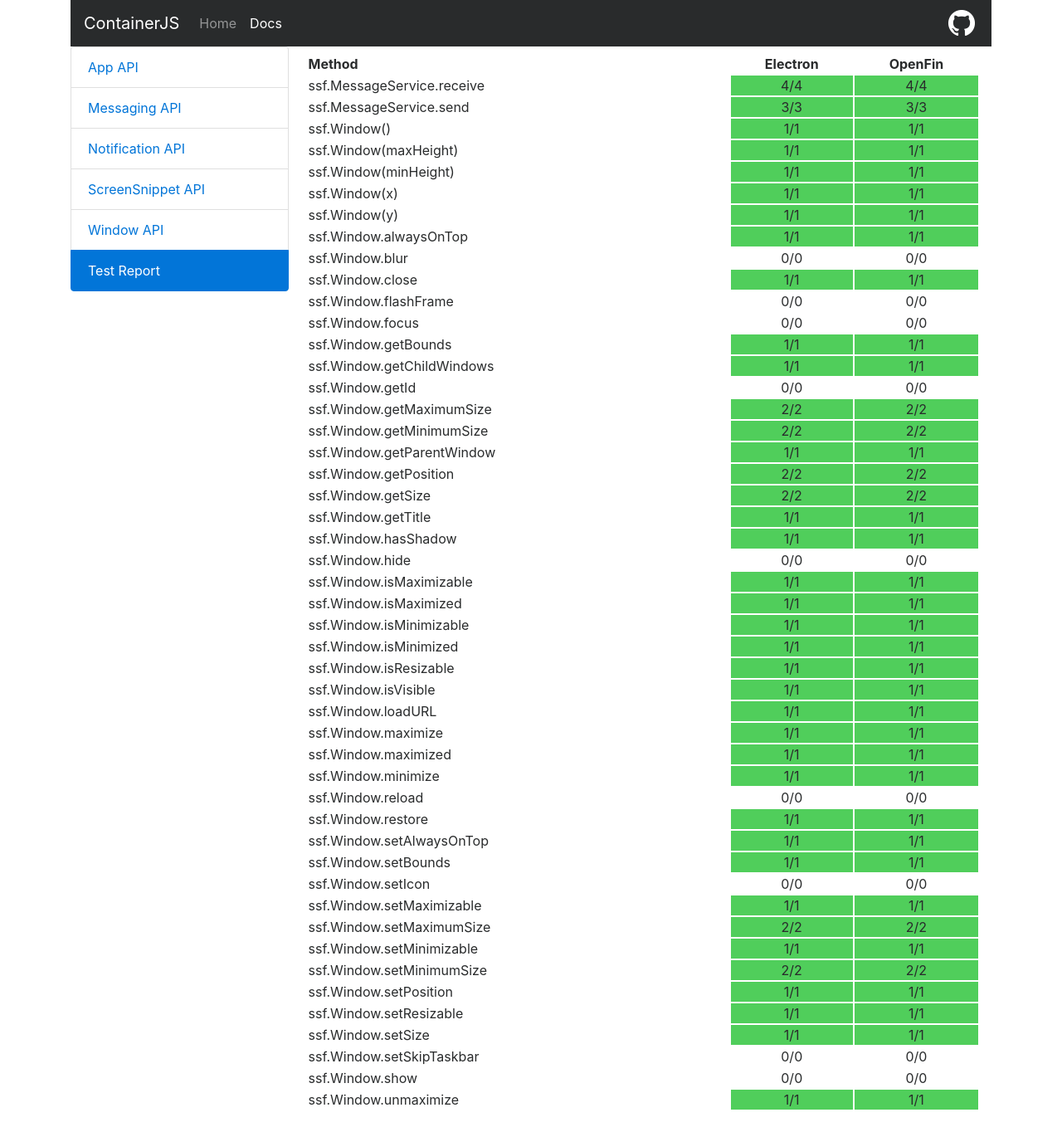
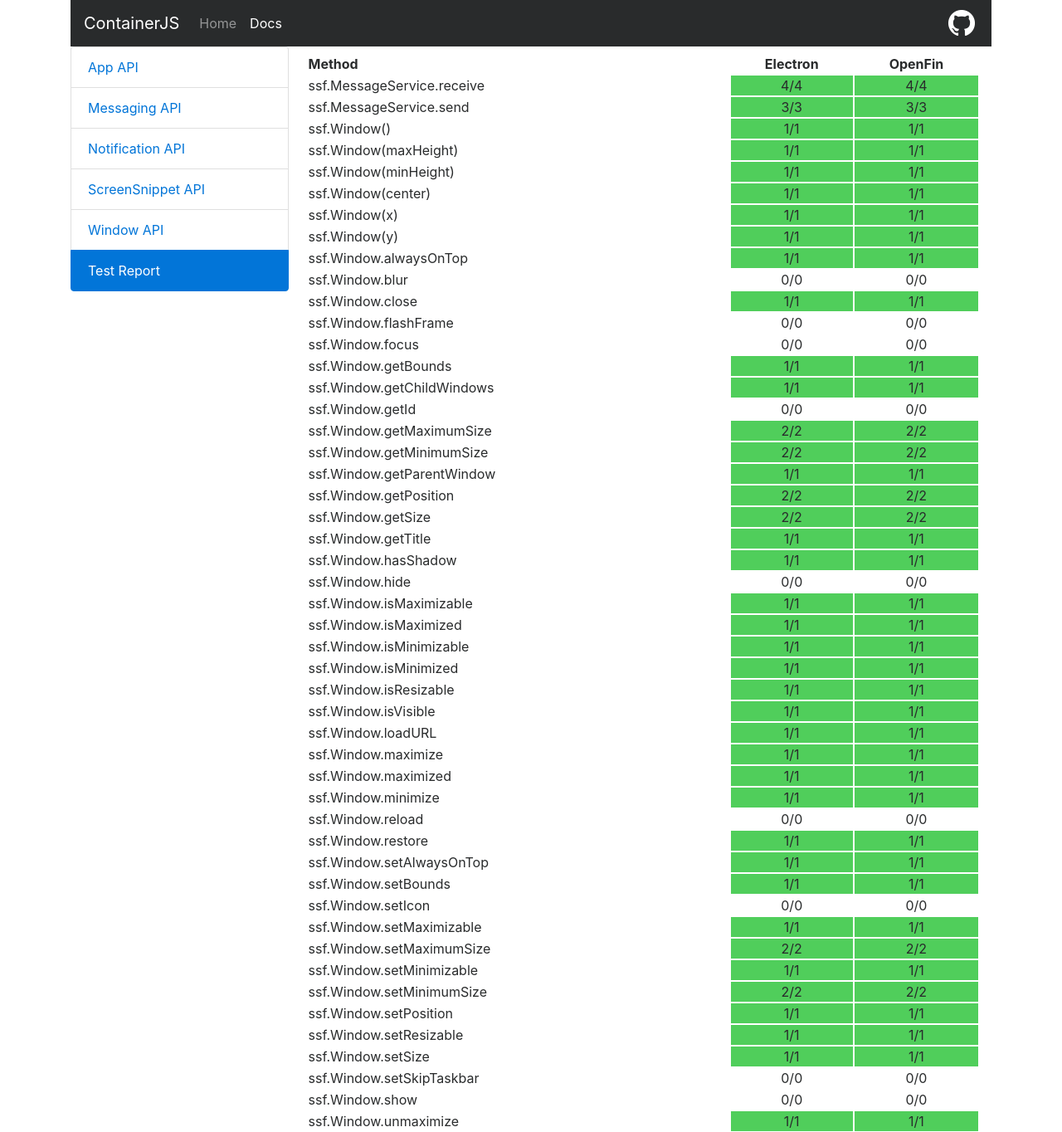
Before and after one commit to symphonyoss/ContainerJS, a Jekyll site: the page built from docs/test-matrix.md, in a window 1280 px wide. Shown: the whole page at 83% size. Built offline with Jekyll 4.4.1, drawn with Linux system fonts in a browser that asks for light colours; nearby versions of some CDN libraries; before the commit the page ends 1338 px from its top, so only the background shows below that.

Commit message:
fixed openfin default position (#130)

```diff
--- a/docs/test-matrix.md
+++ b/docs/test-matrix.md
@@ -14,6 +14,7 @@
 |ssf.Window()|<span style="background-color:#50ce5b; display: block;">1/1</span>|<span style="background-color:#50ce5b; display: block;">1/1</span>|
 |ssf.Window(maxHeight)|<span style="background-color:#50ce5b; display: block;">1/1</span>|<span style="background-color:#50ce5b; display: block;">1/1</span>|
 |ssf.Window(minHeight)|<span style="background-color:#50ce5b; display: block;">1/1</span>|<span style="background-color:#50ce5b; display: block;">1/1</span>|
+|ssf.Window(center)|<span style="background-color:#50ce5b; display: block;">1/1</span>|<span style="background-color:#50ce5b; display: block;">1/1</span>|
 |ssf.Window(x)|<span style="background-color:#50ce5b; display: block;">1/1</span>|<span style="background-color:#50ce5b; display: block;">1/1</span>|
 |ssf.Window(y)|<span style="background-color:#50ce5b; display: block;">1/1</span>|<span style="background-color:#50ce5b; display: block;">1/1</span>|
 |ssf.Window.alwaysOnTop|<span style="background-color:#50ce5b; display: block;">1/1</span>|<span style="background-color:#50ce5b; display: block;">1/1</span>|
```
